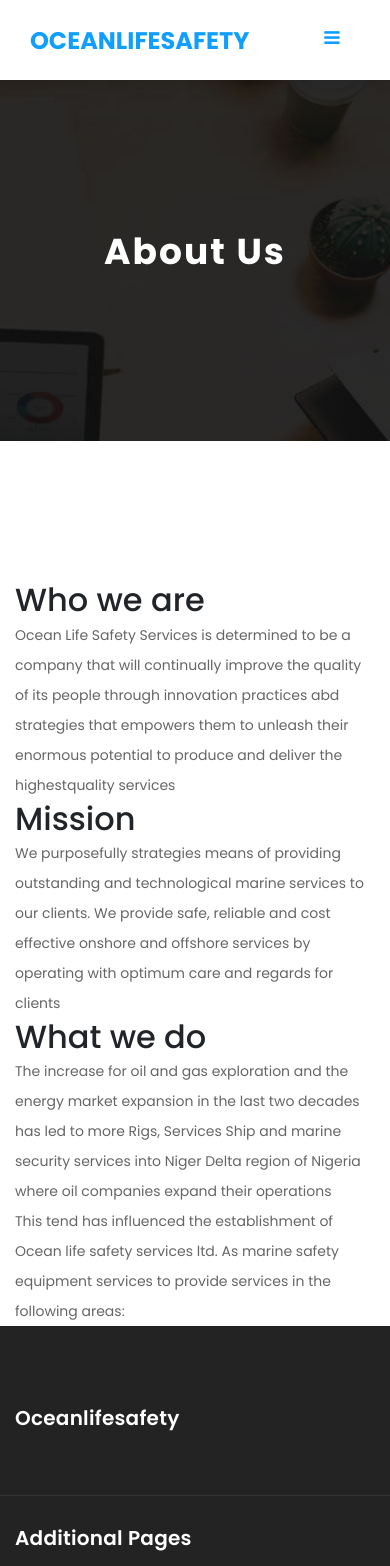
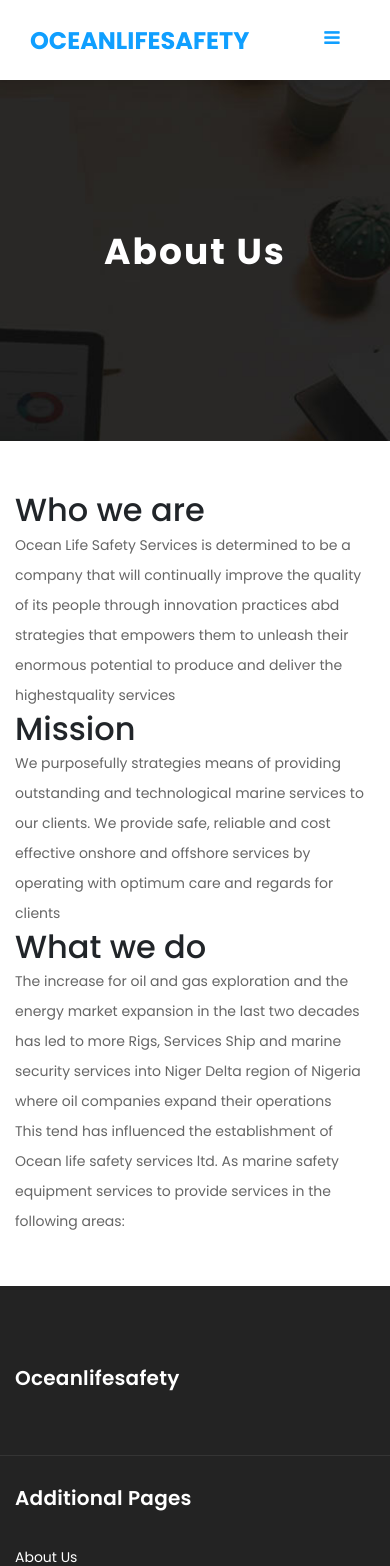
Before and after one commit to maceteligolden/oceanlife_landing, a PHP site: page /about.html in a window 390 px wide. Shown: the top 1566 px of the page. Run offline with PHP 8.4, Linux system fonts and the light colour scheme.

Commit message:
update: fixing about us padding

```diff
--- a/assets/css/templatemo-finance-business.css
+++ b/assets/css/templatemo-finance-business.css
@@ -749,7 +749,7 @@ ul.slick-dots {
 /* More Info */
 
 .more-info {
-	margin-top: 140px;
+	margin: 100px 0px;
 }
 
 .more-info .left-image img {
@@ -1443,4 +1443,8 @@ footer .contact-form button.filled-button:hover {
 		color: var(--primary-color)!important;
 		border-bottom: none!important;
 	}
+
+	.more-info {
+		margin: 50px 0px;
+	}
 }
```
